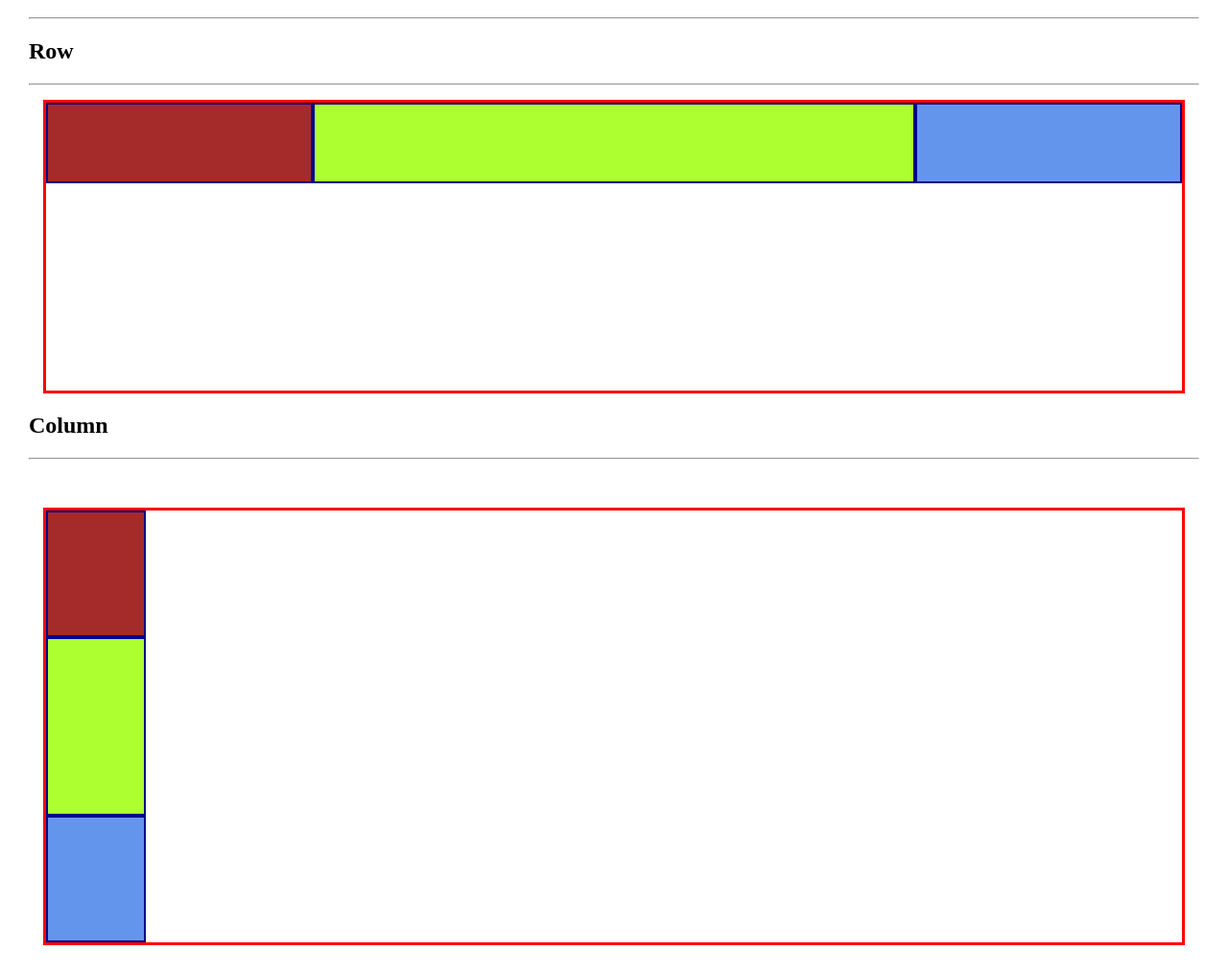
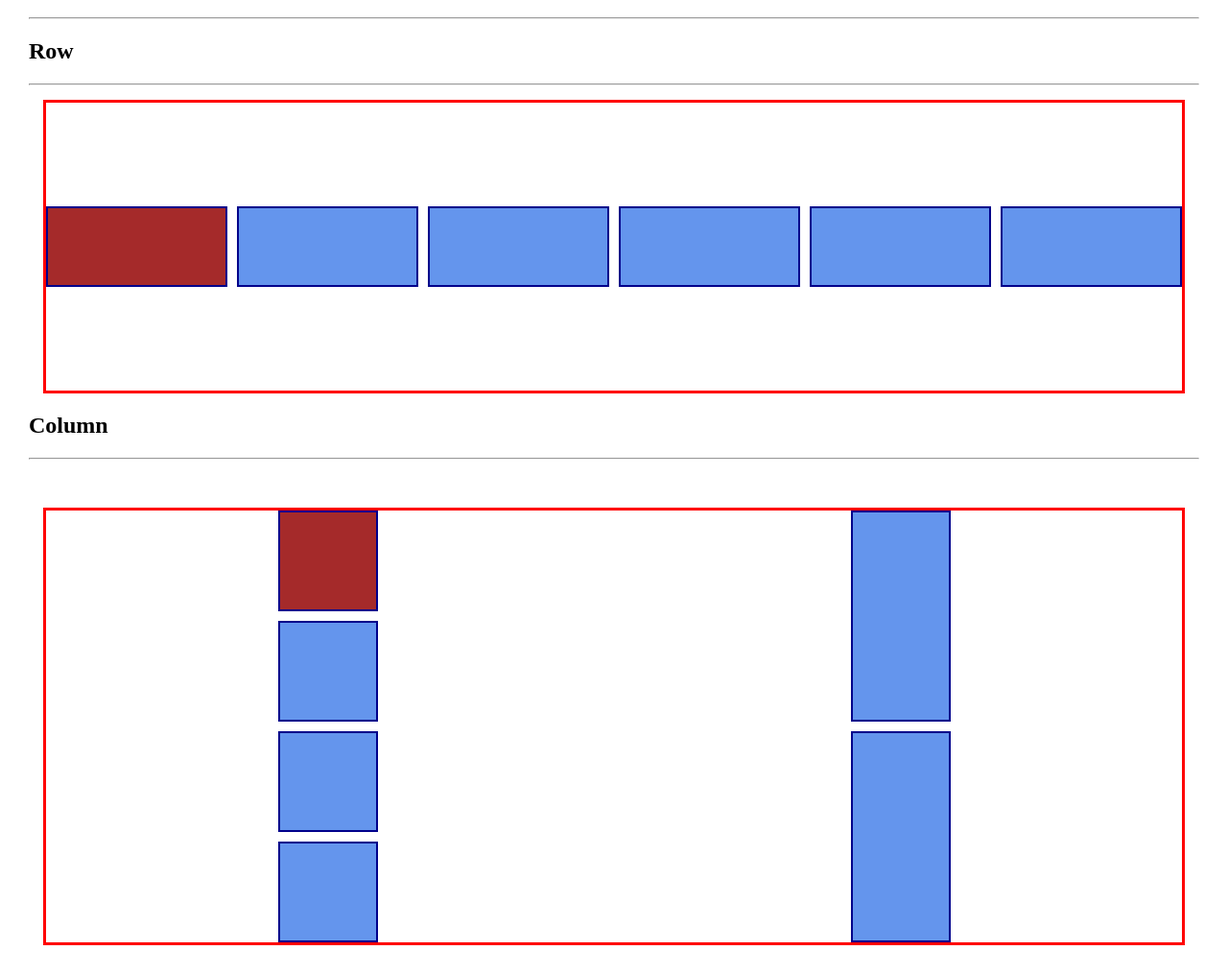
Before and after one commit to narimanjs/flexbox, a plain HTML site: page index.html in a window 1280 px wide. Shown: the part 70-1085 px from the top of the page at 96% size. Drawn offline with Linux system fonts and the light colour scheme.

Commit message:
add new branch

```diff
--- a/index.html
+++ b/index.html
@@ -23,9 +23,9 @@
       <div class="box"></div>
       <div class="box"></div>
       <!-- раскоментируйте для свойств flex-wrap и flex-shrink -->
-      <!-- <div class="box"></div>
       <div class="box"></div>
-      <div class="box"></div> -->
+      <div class="box"></div>
+      <div class="box"></div>
     </div>
     <h2>Column</h2>
     <hr />
@@ -34,9 +34,9 @@
       <div class="box"></div>
       <div class="box"></div>
       <!-- раскоментируйте для свойств flex-wrap и flex-shrink -->
-      <!-- <div class="box"></div>
       <div class="box"></div>
-      <div class="box"></div> -->
+      <div class="box"></div>
+      <div class="box"></div>
     </div>
   </body>
 </html>
--- a/style.css
+++ b/style.css
@@ -8,10 +8,10 @@ body {
   display: flex;
   flex-direction: row; /* default */
   /* раскомментируйте по одному свойству для просмотра результатов */
-  /* flex-wrap: wrap;
-  justify-content: space-evenly; /* main axis */
-  /* align-items: center; cross axis */
-  /* gap: 10px; */
+  flex-wrap: wrap;
+  justify-content: center;
+  align-items: center;
+  gap: 10px;
 }
 
 .container.row {
@@ -41,10 +41,10 @@ body {
 }
 
 /* раскомментируйте для использования свойства flex-grow */
-.box:nth-child(2) {
+/* .box:nth-child(2) {
   flex-grow: 3;
   background-color: greenyellow;
-}
+} */
 
 /* раскомментируйте для использования свойства flex-shrink */
 /* .box:nth-child(2) {
```
